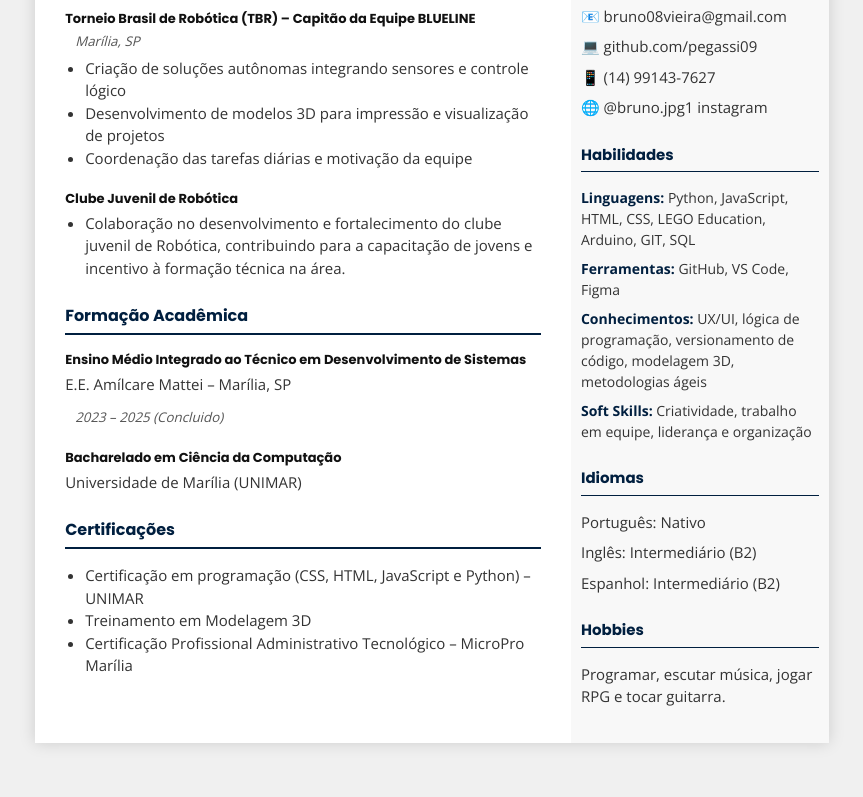
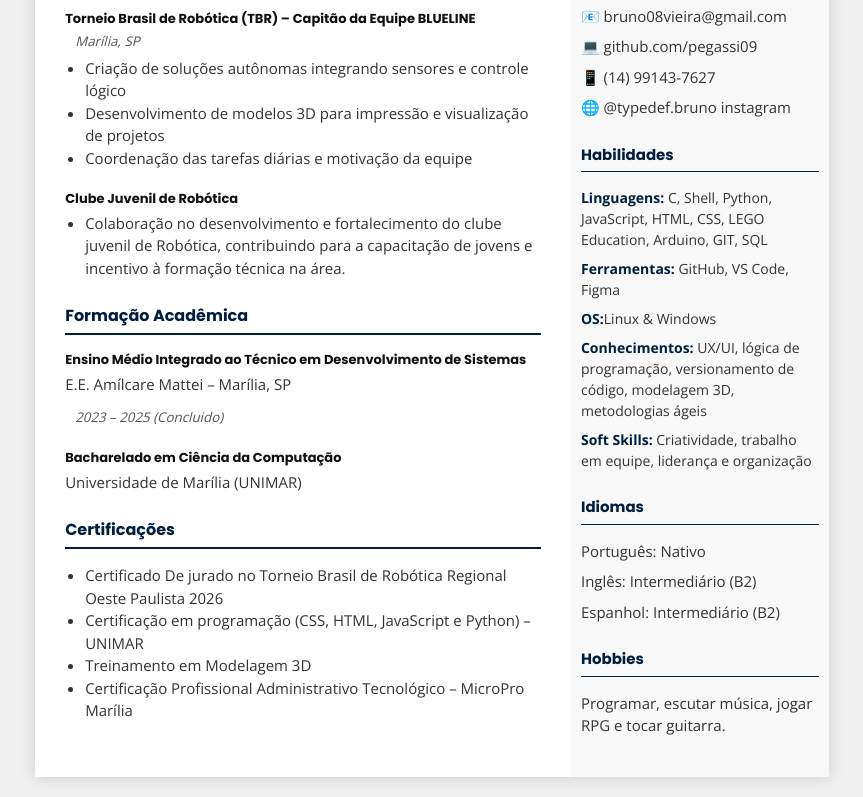
Before and after one commit to Pegassi09/Curriculo, a plain HTML site: page index.html in a window 1280 px wide. Shown: the part 405-1202 px from the top of the page, without its empty margins (208-1071 px from the left). Before the commit the page ends 1168 px from the top, so only its background shows below. Drawn offline with nearby package versions, Linux system fonts and the light colour scheme.

Commit message:
Revise curriculum details in index.html
Updated the curriculum with new projects, certifications, and skills.

```diff
--- a/index.html
+++ b/index.html
@@ -67,6 +67,7 @@
         <section class="certificacoes">
             <h2>Certificações</h2>
             <ul>
+                <li>Certificado De jurado no Torneio Brasil de Robótica Regional Oeste Paulista 2026</li>
                 <li>Certificação em programação (CSS, HTML, JavaScript e Python) – UNIMAR</li>
                 <li>Treinamento em Modelagem 3D</li>
                 <li>Certificação Profissional Administrativo Tecnológico – MicroPro Marília</li>
@@ -89,15 +90,16 @@
                 <li>📧 bruno08vieira@gmail.com</li>
                 <li>💻 github.com/pegassi09</li>
                 <li>📱 (14) 99143-7627</li>
-                <li>🌐 @bruno.jpg1 instagram</li>
+                <li>🌐 @typedef.bruno instagram</li>
             </ul>
         </section>
 
         <section class="habilidades">
             <h2>Habilidades</h2>
             <ul>
-                <li><strong>Linguagens:</strong> Python, JavaScript, HTML, CSS, LEGO Education, Arduino, GIT, SQL</li>
+                <li><strong>Linguagens:</strong> C, Shell, Python, JavaScript, HTML, CSS, LEGO Education, Arduino, GIT, SQL</li>
                 <li><strong>Ferramentas:</strong> GitHub, VS Code, Figma</li>
+                <li><strong>OS:</strong>Linux & Windows </li>
                 <li><strong>Conhecimentos:</strong> UX/UI, lógica de programação, versionamento de código, modelagem 3D, metodologias ágeis</li>
                 <li><strong>Soft Skills:</strong> Criatividade, trabalho em equipe, liderança e organização</li>
             </ul>
```
